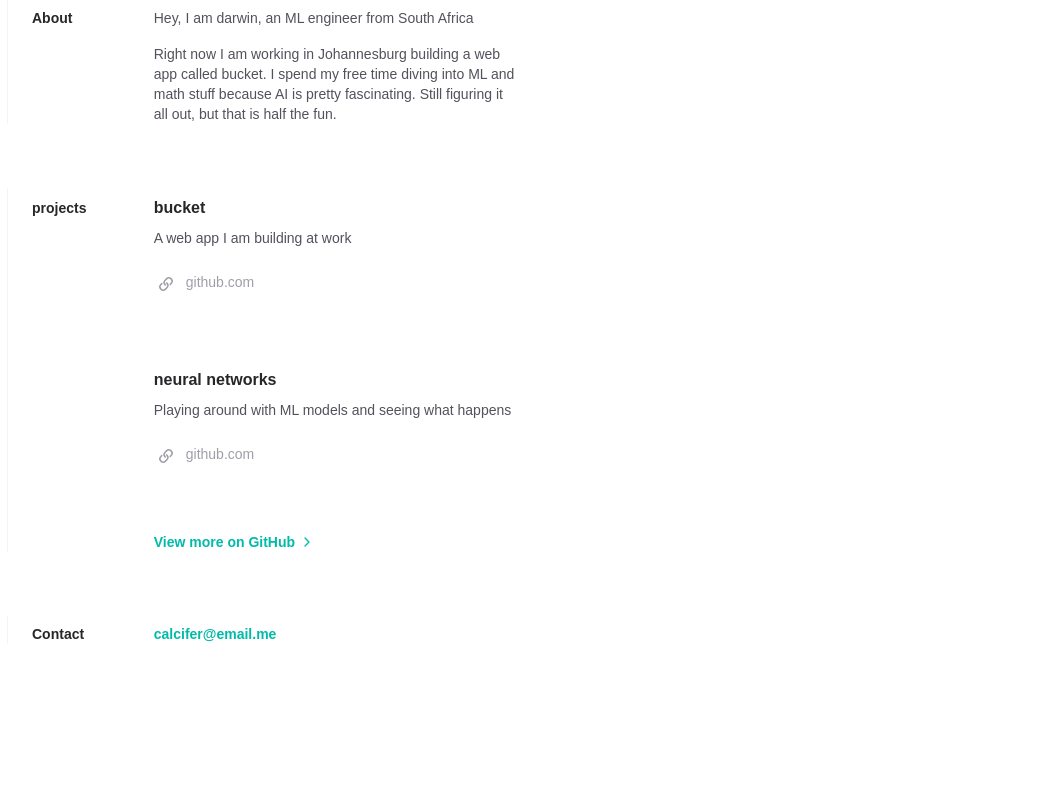
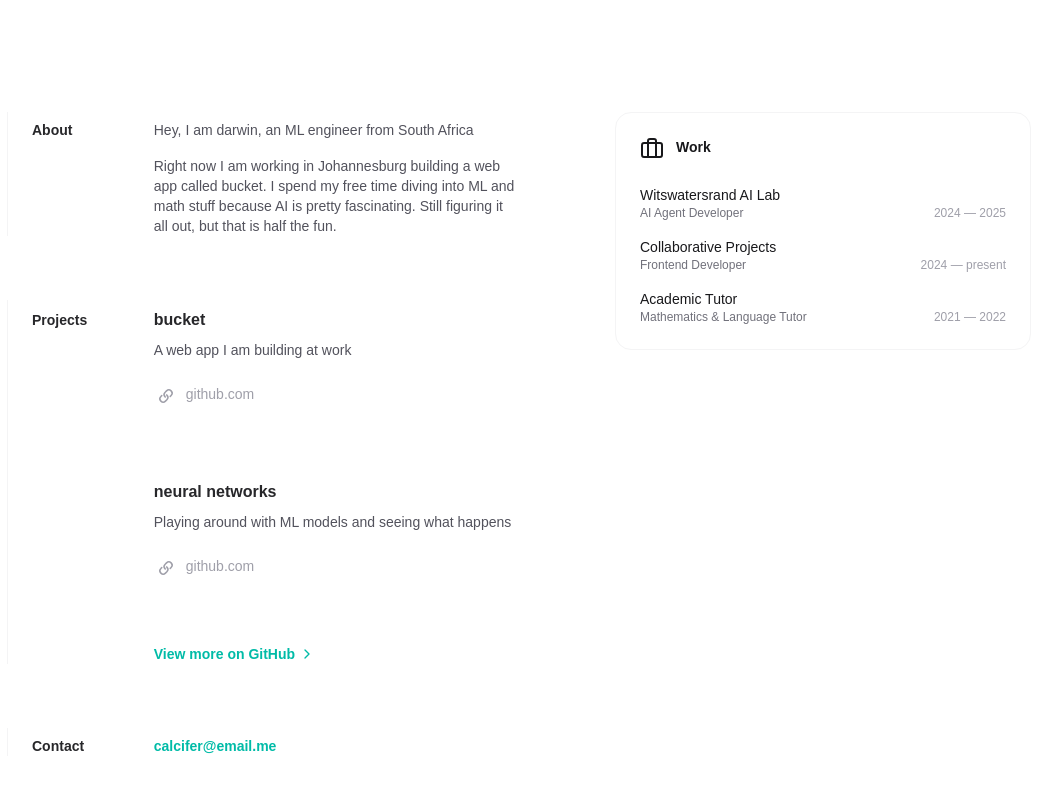
Before and after one commit to darwin-kolisi/calcifer, a Next.js app: page / in a window 1280 px wide. Shown: the top 792 px of the page, without its empty margins (121-1158 px from the left). Built offline with nearby package versions, Linux system fonts and the light colour scheme.

Commit message:
add resume/work experience section

```diff
--- a/src/app/page.tsx
+++ b/src/app/page.tsx
@@ -1,5 +1,5 @@
 import Link from 'next/link';
-import { ChevronRightIcon } from 'lucide-react';
+import { ChevronRightIcon, BriefcaseIcon } from 'lucide-react';
 import { Section } from '@/components/Section';
 import { Card } from '@/components/Card';
 import { Container } from '@/components/Containet';
@@ -66,8 +66,88 @@ export default function Home() {
     );
   }
 
+  interface Role {
+    company: string;
+    title: string;
+    start: string | { label: string; dateTime: string };
+    end: string | { label: string; dateTime: string };
+  }
+
+  function Role({ role }: { role: Role }) {
+    const startLabel =
+      typeof role.start === 'string' ? role.start : role.start.label;
+    const startDate =
+      typeof role.start === 'string' ? role.start : role.start.dateTime;
+
+    const endLabel = typeof role.end === 'string' ? role.end : role.end.label;
+    const endDate = typeof role.end === 'string' ? role.end : role.end.dateTime;
+
+    return (
+      <li className="flex gap-4">
+        <dl className="flex flex-auto flex-wrap gap-x-2">
+          <dt className="sr-only">Company</dt>
+          <dd className="w-full flex-none text-sm font-medium text-zinc-900 dark:text-zinc-100">
+            {role.company}
+          </dd>
+          <dt className="sr-only">Role</dt>
+          <dd className="text-xs text-zinc-500 dark:text-zinc-400">
+            {role.title}
+          </dd>
+          <dt className="sr-only">Date</dt>
+          <dd
+            className="ml-auto text-xs text-zinc-400 dark:text-zinc-500"
+            aria-label={`${startLabel} until ${endLabel}`}>
+            <time dateTime={startDate}>{startLabel}</time>{' '}
+            <span aria-hidden="true">—</span>{' '}
+            <time dateTime={endDate}>{endLabel}</time>
+          </dd>
+        </dl>
+      </li>
+    );
+  }
+
+  function Resume() {
+    const resume: Array<Role> = [
+      {
+        company: 'Witswatersrand AI Lab',
+        title: 'AI Agent Developer',
+        start: '2024',
+        end: {
+          label: '2025',
+          dateTime: new Date().getFullYear().toString(),
+        },
+      },
+      {
+        company: 'Collaborative Projects',
+        title: 'Frontend Developer',
+        start: '2024',
+        end: 'present',
+      },
+      {
+        company: 'Academic Tutor',
+        title: 'Mathematics & Language Tutor',
+        start: '2021',
+        end: '2022',
+      },
+    ];
+
+    return (
+      <div className="rounded-2xl border border-zinc-100 p-6 dark:border-zinc-700/40">
+        <h2 className="flex text-sm font-semibold text-zinc-900 dark:text-zinc-100">
+          <BriefcaseIcon className="h-6 w-6 flex-none" />
+          <span className="ml-3">Work</span>
+        </h2>
+        <ol className="mt-6 space-y-4">
+          {resume.map((role, roleIndex) => (
+            <Role key={roleIndex} role={role} />
+          ))}
+        </ol>
+      </div>
+    );
+  }
+
   return (
-    <Container>
+    <Container className="mt-24 md:mt-28">
       <div className="mx-auto mb-20 grid max-w-xl grid-cols-1 gap-y-20 lg:max-w-none lg:grid-cols-2">
         <div className="flex flex-col gap-16">
           <ToolsSection title="About">
@@ -81,7 +161,7 @@ export default function Home() {
               </p>
             </Tool>
           </ToolsSection>
-          <ToolsSection title="projects">
+          <ToolsSection title="Projects">
             <ul role="list" className="flex flex-col gap-16">
               {projects.map((project) => (
                 <Card as="li" key={project.name}>
@@ -115,6 +195,9 @@ export default function Home() {
             </Tool>
           </ToolsSection>
         </div>
+        <div className="space-y-10 lg:pl-16 xl:pl-24">
+          <Resume />
+        </div>
       </div>
     </Container>
   );
```
